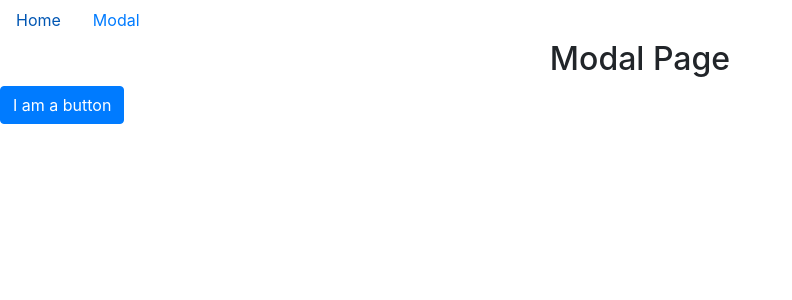
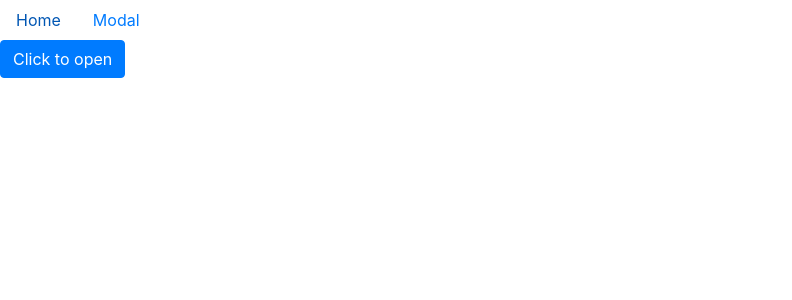
Before and after one commit to pferlito/react-examples, a React (Create React App) app: page /modal in a window 1280 px wide. Shown: the top 300 px of the page, without its empty margins (0-792 px from the left). Built offline with nearby package versions, Linux system fonts and the light colour scheme.

Commit message:
Work on modal.

```diff
--- a/src/components/App.js
+++ b/src/components/App.js
@@ -1,4 +1,4 @@
-import React, {Fragment} from 'react';
+import React from 'react';
 import './App.css';
 
 function App() {
--- a/src/index.js
+++ b/src/index.js
@@ -3,9 +3,9 @@ import ReactDOM from 'react-dom';
 import './index.css';
 import 'bootstrap/dist/css/bootstrap.min.css';
 import App from './components/App';
-import Modal from "./routes/Modal";
+import ModalPage from "./routes/ModalPage";
 import Nav from "react-bootstrap/Nav";
-import { BrowserRouter as Router, Route, Link, Switch } from "react-router-dom";
+import { BrowserRouter as Router, Route, Switch } from "react-router-dom";
 import * as serviceWorker from './serviceWorker';
 
 const routing = (
@@ -16,7 +16,7 @@ const routing = (
     </Nav>
     <Switch>
       <Route exact path="/"><App /></Route>
-      <Route path="/modal"><Modal /></Route>
+      <Route path="/modal"><ModalPage /></Route>
     </Switch>
   </Router>
 );
--- a/src/routes/Modal.js
+++ /dev/null
@@ -1,14 +0,0 @@
-import React from 'react';
-import './Modal.css';
-import Button from 'react-bootstrap/Button';
-
-function Modal() {
-  return (
-    <div className="Modal">
-      <h2 className="text-center">Modal Page</h2>
-      <Button>I am a button</Button>
-    </div>
-  );
-}
-
-export default Modal;
--- /dev/null
+++ b/src/routes/ModalPage.js
@@ -0,0 +1,42 @@
+import React, {useState} from 'react';
+import ReactDOM from 'react-dom';
+import Modal from "react-bootstrap/Modal";
+import './Modal.css';
+import Button from 'react-bootstrap/Button';
+
+function MyModal() {
+  const modal = (
+    <Modal.Dialog>
+      <Modal.Header closeButton>
+        <Modal.Title>Modal title</Modal.Title>
+      </Modal.Header>
+
+      <Modal.Body>
+        <p>Modal body text goes here.</p>
+      </Modal.Body>
+
+      <Modal.Footer>
+        <Button variant="secondary">Close</Button>
+        <Button variant="primary">Save changes</Button>
+      </Modal.Footer>
+    </Modal.Dialog>
+  );
+  return ReactDOM.createPortal(modal,document.getElementById('portal'));
+}
+
+function ModalPage() {
+  const [showModal, setShowModal] = useState(false);
+
+  function handleClick() {
+    setShowModal(!showModal);
+  }
+
+  return (
+    <div>
+      <Button onClick={handleClick} className="open">Click to open</Button>
+      {showModal ? <MyModal /> : null}
+    </div>
+  );
+}
+
+export default ModalPage;
```
